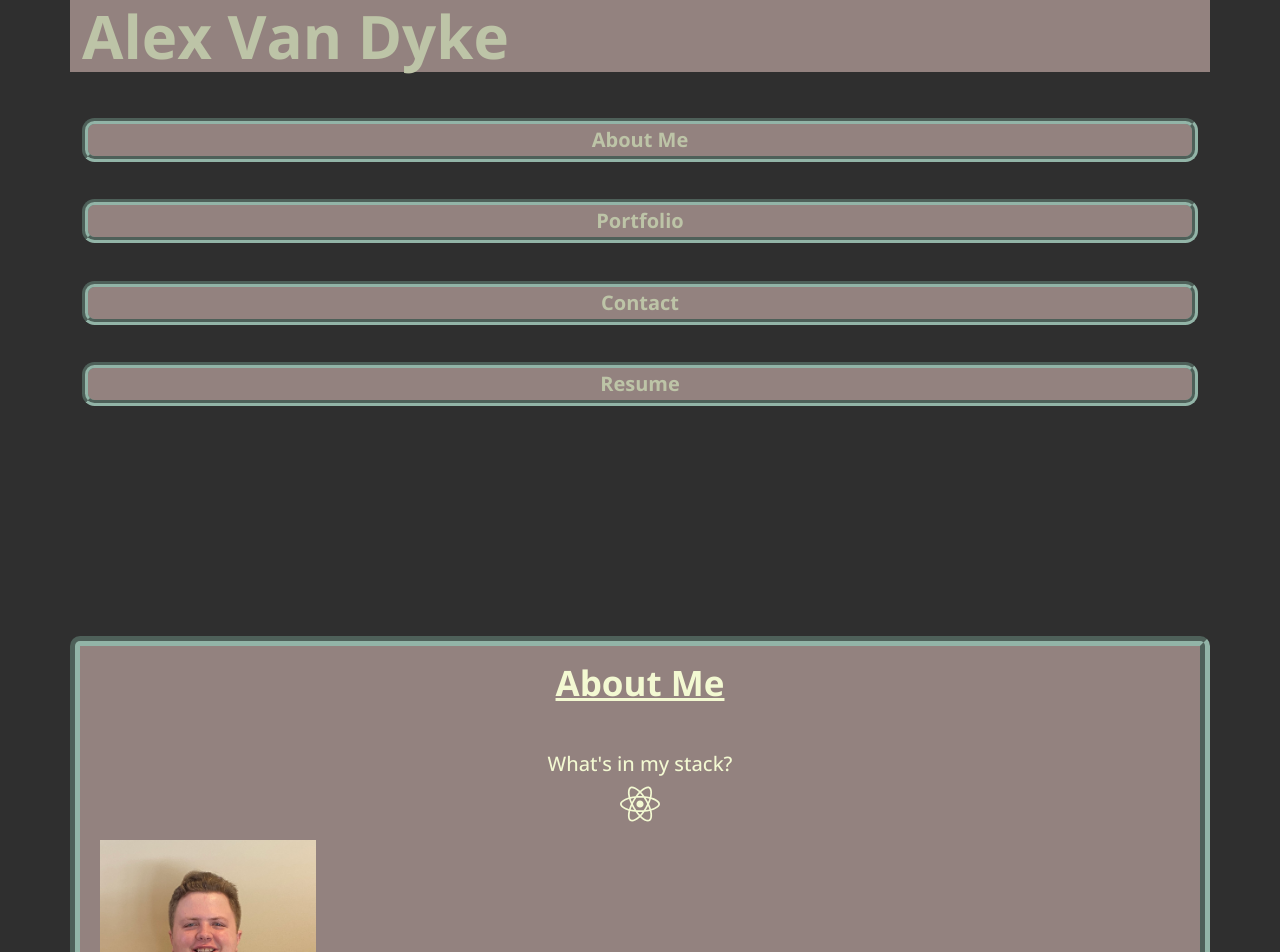
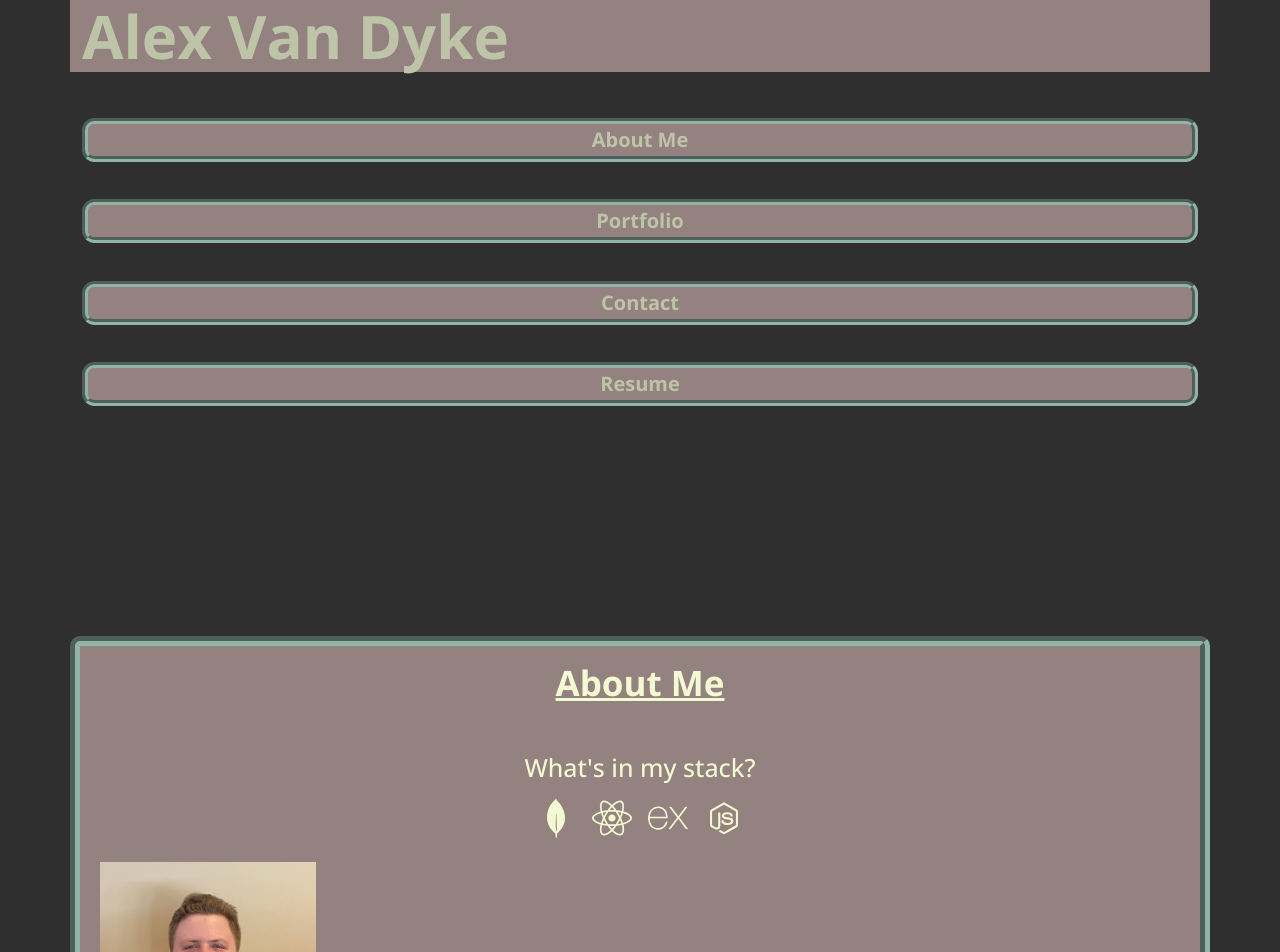
Before and after one commit to AlexandertheGreat491/React-Portfolio, a React (Create React App) app: page / in a window 1280 px wide. Shown: the top 952 px of the page. Built offline with nearby package versions, Linux system fonts and the light colour scheme.

Commit message:
added icons, comments, and styling

```diff
--- a/src/components/About/index.js
+++ b/src/components/About/index.js
@@ -2,8 +2,17 @@
 import React from "react";
 // imports my profile picture
 import profileImage from "../../assets/images/profile picture.JPG";
+// imports the Simple Icons
+// imports the MongoDB icon
+import { SiMongodb } from "react-icons/si";
 // imports the Font Awesome icons
+//imports the React icon
 import { FaReact } from "react-icons/fa";
+// imports the Express Simple Icon
+import { SiExpress } from "react-icons/si";
+// imports the Nodejs icon
+import { DiNodejsSmall } from "react-icons/di";
+
 
 // About-Me section of the portfolio
 // references https://stackoverflow.com/questions/43768629/how-to-scale-large-font-awesome-icons-from-the-react-icons-package
@@ -12,9 +21,13 @@ function About() {
     <article id="about" className="container mt-3">
       <section className="my-2">
         <div className="col m-2">
-          <h2 id="me" className="mb-5">About Me</h2>
+          <h2 id="me" className="mb-5">
+            About Me
+          </h2>
           <h1 id="stackheader">What's in my stack?</h1>
-            <p id="stack"><FaReact size={40}/></p>
+          <p className="justify-content-center mt-1"  id="stack">
+            <SiMongodb size={40} className="m-2" /> <FaReact size={40} className="m-2" /> <SiExpress size={40} className="m-2"/> <DiNodejsSmall size={40} className="m-2"/>
+          </p>
           <img
             id="handsome"
             src={profileImage}
@@ -25,8 +38,6 @@ function About() {
             className="col"
             style={{ position: "relative", top: "-10.9375em" }}
           >
-
-
             <p id="bio" className="mt-4">
               I am a new developer leveraging a background in education,
               military intelligence, and finance to provide unique perspectives
@@ -38,7 +49,10 @@ function About() {
               web development bootcamp through the University of Minnesota.
             </p>
           </div>
-          <div className="col" style={{ position: "relative", top: "-10.9375em" }}>
+          <div
+            className="col"
+            style={{ position: "relative", top: "-10.9375em" }}
+          >
             <p id="bio" className="mt-4">
               My strengths are in creativity, teamwork, building projects,
               customer service, and research as a result of spending four years
--- a/src/index.css
+++ b/src/index.css
@@ -121,13 +121,14 @@ header h1 {
   color: var(--secondary);
   background-color: var(--primary);
   text-align: center;
-
+  display: flex;
+  flex-direction: row;
 }
 
 #stackheader {
   color: var(--secondary);
   text-align: center;
-  font-size: 1.25em;
+  font-size: 1.5625em;
 }
 
 /*Project component styling */
```
